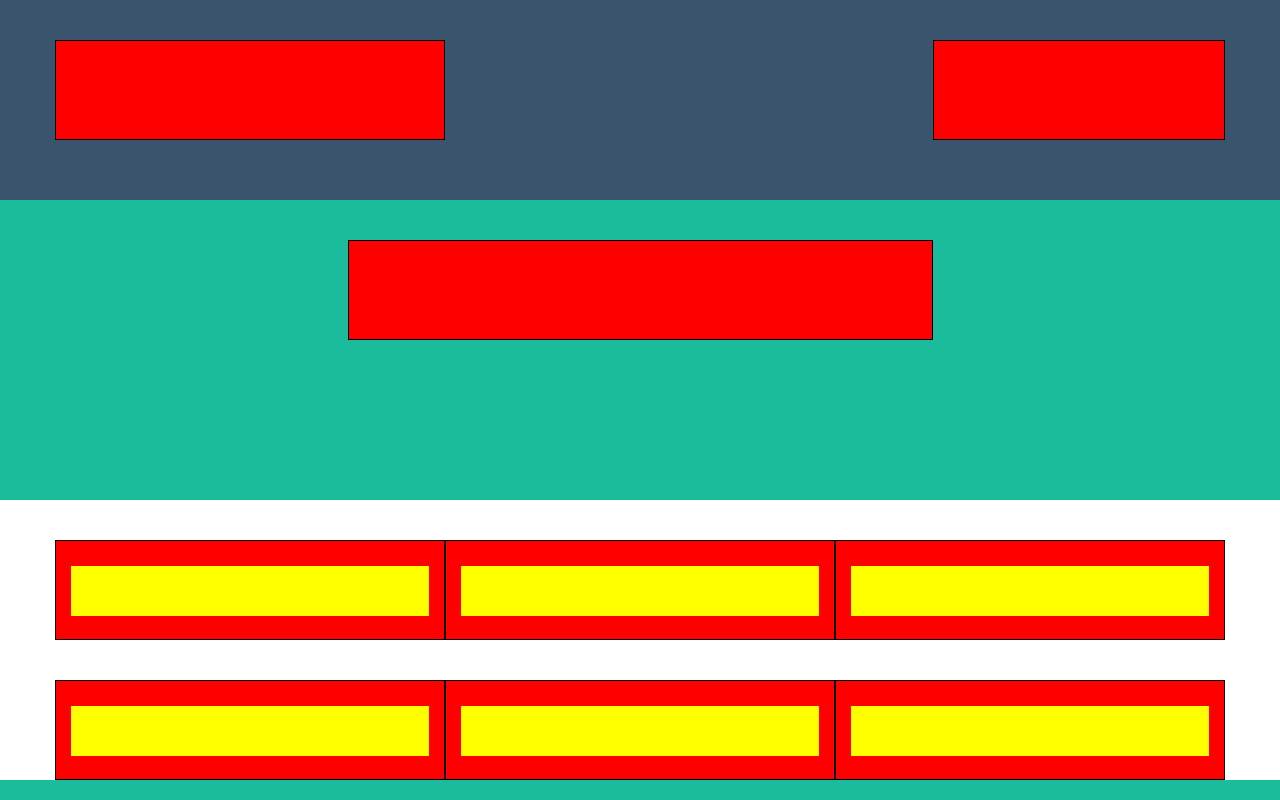
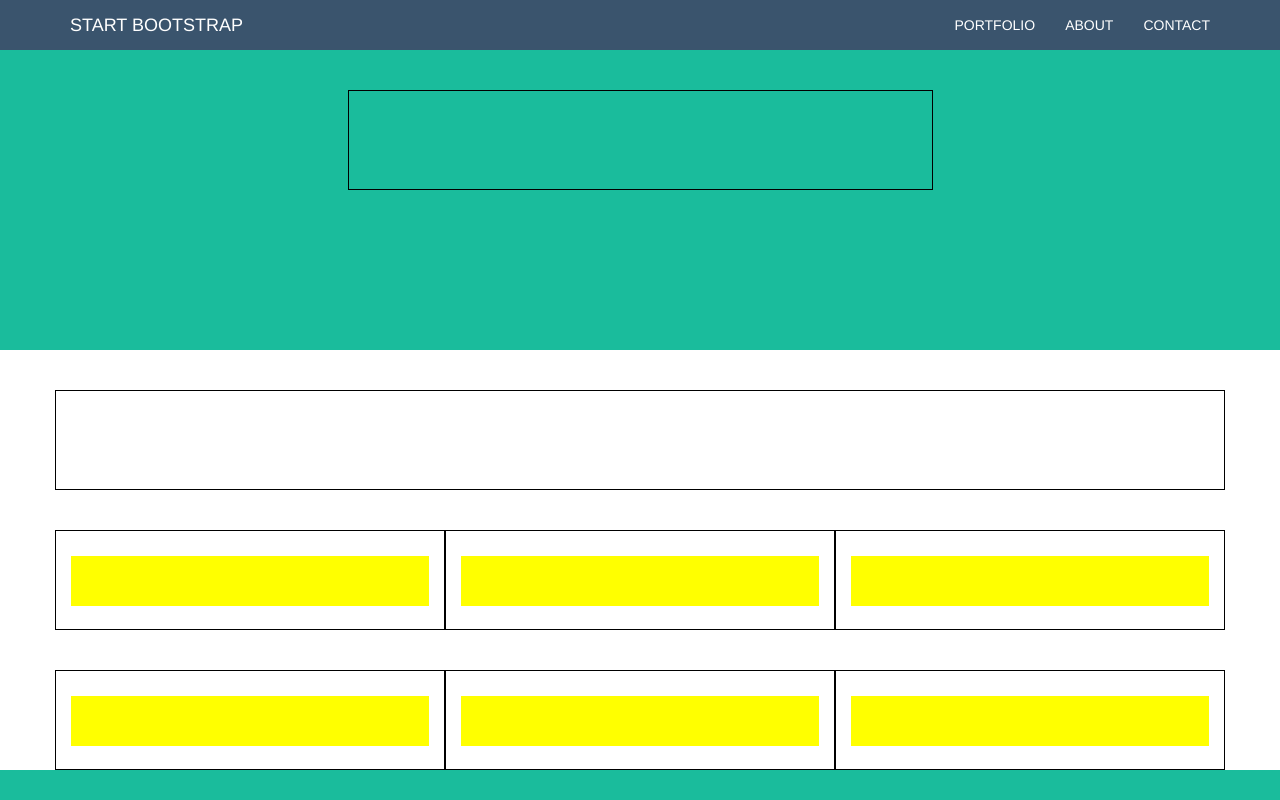
Before and after one commit to lorenzoantonelli89/html-css-bootstrap-freelancer, a plain HTML site: page index.html in a window 1280 px wide. Shown: the top 800 px of the page. Drawn offline with nearby package versions, Linux system fonts and the light colour scheme.

Commit message:
finito header e navbar

```diff
--- a/css/master.css
+++ b/css/master.css
@@ -1,5 +1,7 @@
 /* regole generali */
+body{
 
+}
 
 .blue{
   background-color: #3a546d;
@@ -13,18 +15,32 @@
 
 /* debug */
 [class*="col-"]{
-  min-height: 100px;
-  background-color: red;
+  height: 100px;
+  /* background-color: red; */
   border: 1px solid #000;
   margin-top: 40px;
 }
 
 
 /* regole header */
-/* regole debug */
 header{
-  min-height: 200px;
+  min-height: 50px;
 }
+
+header .navbar-default{
+  background-color: #3a546d;
+  border: none;
+}
+
+header .navbar-default .navbar-brand,
+header .navbar-default .navbar-nav > li > a{
+  color: #fff;
+}
+
+
+
+
+
 
 /* regole main */
 
@@ -37,6 +53,11 @@ header{
 }
 
 /* regole footer */
+footer{
+  /* regole di debug */
+  margin-top: 50px;
+}
 .darkblu{
   background-color: #2c3e50;
+  /* regole debug */
 }
--- a/index.html
+++ b/index.html
@@ -3,6 +3,7 @@
   <head>
     <meta charset="utf-8">
     <link rel="stylesheet" href="https://maxcdn.bootstrapcdn.com/bootstrap/3.3.7/css/bootstrap.min.css" integrity="sha384-BVYiiSIFeK1dGmJRAkycuHAHRg32OmUcww7on3RYdg4Va+PmSTsz/K68vbdEjh4u" crossorigin="anonymous">
+    <script src="https://maxcdn.bootstrapcdn.com/bootstrap/3.3.7/js/bootstrap.min.js" integrity="sha384-Tc5IQib027qvyjSMfHjOMaLkfuWVxZxUPnCJA7l2mCWNIpG9mGCD8wGNIcPD7Txa" crossorigin="anonymous"></script>
     <link rel="stylesheet" href="css/master.css">
     <title>Freelancer - Start Bootstrap</title>
   </head>
@@ -10,23 +11,43 @@
 
     <!-- parte intestazione -->
     <header class="blue">
-      <div class="container">
-        <div class="row">
-          <div class="col-xs-4 col-sm-5 col-md-5 col-lg-4">
+      <nav class="navbar navbar-default navbar-fixed-top">
+        <div class="container">
+          <!-- Brand and toggle get grouped for better mobile display -->
+          <div class="navbar-header">
+            <button type="button" class="navbar-toggle collapsed" data-toggle="collapse" data-target="#bs-example-navbar-collapse-1" aria-expanded="false">
+              <span class="sr-only">Toggle navigation</span>
+              <span class="icon-bar"></span>
+              <span class="icon-bar"></span>
+              <span class="icon-bar"></span>
+            </button>
+            <a class="navbar-brand" href="#">START BOOTSTRAP</a>
+          </div>
 
-          </div>
-          <div class="col-xs-3 col-xs-offset-5 col-sm-3 col-sm-offset-4 col-md-3 col-md-offset-4 col-lg-3 col-lg-offset-5">
-
-          </div>
-        </div>
-      </div>
+          <!-- Collect the nav links, forms, and other content for toggling -->
+          <div class="collapse navbar-collapse" id="bs-example-navbar-collapse-1">
+            <ul class="nav navbar-nav navbar-right">
+              <li><a href="#">PORTFOLIO</a></li>
+              <li><a href="#">ABOUT</a></li>
+              <li class="dropdown">
+                <a href="#" class="dropdown-toggle" data-toggle="dropdown" role="button" aria-haspopup="true" aria-expanded="false">CONTACT</a>
+                <ul class="dropdown-menu">
+                  <li><a href="#">PORTFOLIO</a></li>
+                  <li><a href="#">ABOUT</a></li>
+                  <li><a href="#">CONTACT</a></li>
+                </ul>
+              </li>
+            </ul>
+          </div><!-- /.navbar-collapse -->
+        </div><!-- /.container-fluid -->
+      </nav>
     </header>
 
     <!-- jumbotron -->
     <div class="green">
       <div class="container">
         <div class="row">
-          <div class="col-xs-6 col-xs-offset-3 col-sm-6 col-sm-offset-3 col-md-6 col-md-offset-3 col-lg-6 col-lg-offset-3">
+          <div class="col-xs-12 col-sm-10 col-sm-offset-1 col-md-8 col-md-offset-2 col-lg-6 col-lg-offset-3">
 
           </div>
         </div>
@@ -40,6 +61,10 @@
       <section>
         <div class="container">
           <div class="row">
+            <div class="col-xs-12 col-sm-12 col-md-12 col-lg-12">
+
+            </div>
+
             <div class="col-xs-12 col-sm-6 col-md-6 col-lg-4">
               <div class="image">
 
@@ -101,9 +126,6 @@
             <div class="col-xs-12 col-sm-12 col-md-12 col-lg-12">
 
             </div>
-            <div class="col-xs-12 col-sm-12 col-md-12 col-lg-12">
-
-            </div>
           </div>
         </div>
       </section>
```
Also changed, not shown: img/avatars.svg (added), img/cabin.png (added), img/cake.png (added), img/circus.png (added), img/game.png (added), img/safe.png (added), img/submarine.png (added), 2 other files.
